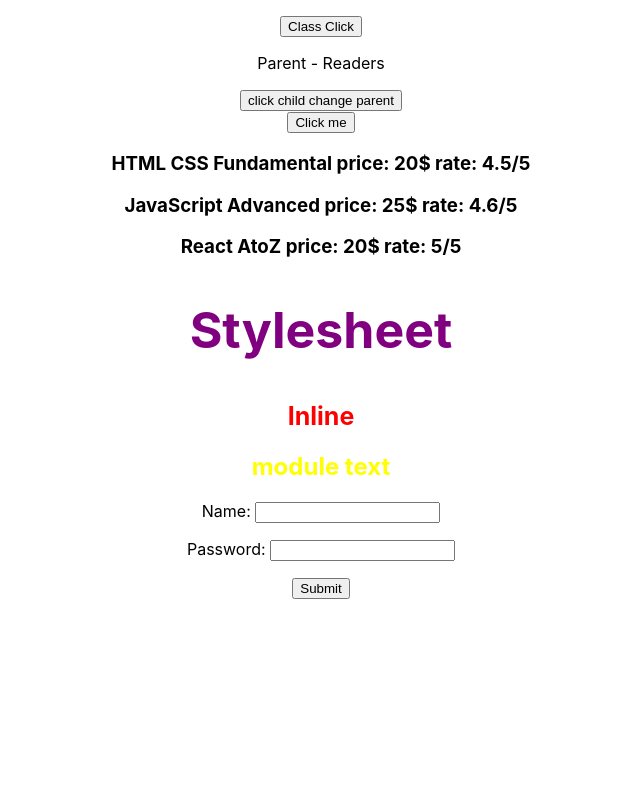
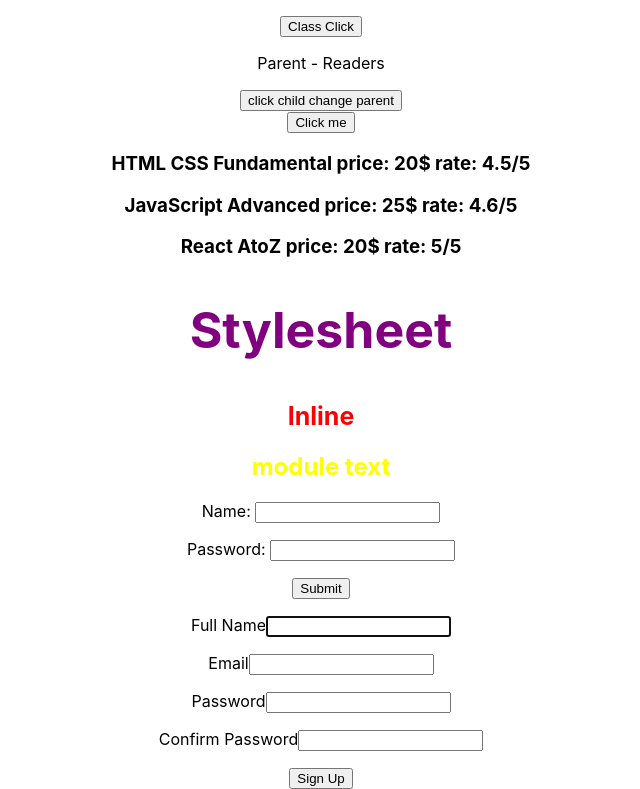
Before and after one commit to deepakdevcast/Learning-React, a React (Create React App) app in the folder workingwithreact/: page / in a window 1280 px wide. Shown: the part 363-1152 px from the top of the page, without its empty margins (319-959 px from the left). Before the commit the page ends 962 px from the top, so only its background shows below. Built offline with nearby package versions, Linux system fonts and the light colour scheme.

Commit message:
Ref work

```diff
--- a/workingwithreact/src/App.js
+++ b/workingwithreact/src/App.js
@@ -10,6 +10,7 @@ import Condition from './Components/Condition';
 import CouseRender from './Components/CouseRender';
 import Styling from './Components/Styling';
 import FormC from './Components/FormC';
+import Refs from './Components/Refs';
 function App() {
   return (
     <div className="App">
@@ -50,6 +51,9 @@ function App() {
 
       {/* Form Handling */}
       <FormC/>
+
+      {/* Refs */}
+      <Refs/>
     </div>
   );
 }
--- /dev/null
+++ b/workingwithreact/src/Components/Refs.js
@@ -0,0 +1,65 @@
+import React, { Component} from 'react'
+
+class Refs extends Component {
+    constructor(props) {
+        super(props)
+        this.inputRef = React.createRef()
+        this.state = {
+            name: "",
+            email:"",
+            password:"",
+            confirmPass:""
+        }
+    }
+    componentDidMount(){
+        this.inputRef.current.focus()
+    }
+    nameHandler = (event)=>{
+        this.setState(prevState=>({
+            name: event.target.value
+        }))
+    }
+    emailHandler =(event)=>{
+        this.setState(prevState=>({
+            email: event.target.value
+        }))
+    }
+    passwordHandler =(event)=>{
+        this.setState(prevState=>({
+            password: event.target.value
+        }))
+    }
+    cpasswordHandler =(event)=>{
+        this.setState(prevState=>({
+            confirmPass: event.target.value
+        }))
+    }
+    submitHandler =(event)=>{
+        alert(`${this.state.name} ${this.state.password}`)
+        event.preventDefault()
+    }
+    render() {
+        return (
+            <>
+            <p></p>
+                <form onSubmit={this.submitHandler}>
+                    <label>Full Name</label>
+                    <input type="text" ref={this.inputRef} on value={this.state.name} onChange={this.nameHandler} required></input>
+                    <p></p>
+                    <label>Email</label>
+                    <input type="email" value={this.state.email} onChange={this.emailHandler} required></input>
+                    <p></p>
+                    <label>Password</label>
+                    <input type="password" value={this.state.password} onChange={this.passwordHandler} required></input>
+                    <p></p>
+                    <label>Confirm Password</label>
+                    <input type="password" value={this.state.confirmPass} onChange={this.cpasswordHandler} required></input>
+                    <p></p>
+                    <button type="submit">Sign Up</button>
+                </form>
+            </>
+        )
+    }
+}
+
+export default Refs
```
Also changed, not shown: 1 other file (tests, documents, lock files or other folders).
